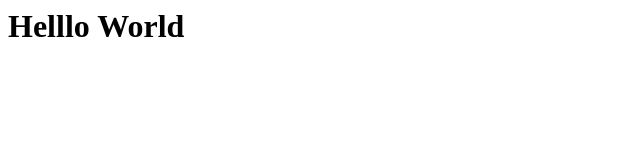
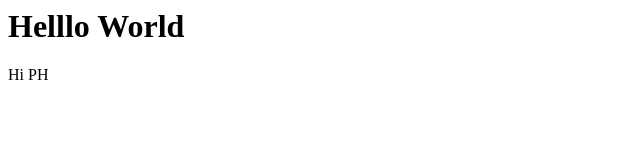
Before and after one commit to geoffreymamcer/htmlpractice, a plain HTML site: page site/index.html in a window 1280 px wide. Shown: the full height of the page, 0-640 px from the left. Drawn offline with Linux system fonts and the light colour scheme.

Commit message:
Small Addition

```diff
--- a/site/index.html
+++ b/site/index.html
@@ -7,5 +7,6 @@
 </head>
 <body>
     <h1>Helllo World</h1>
+    <p>Hi PH</p>
 </body>
 </html>
```
